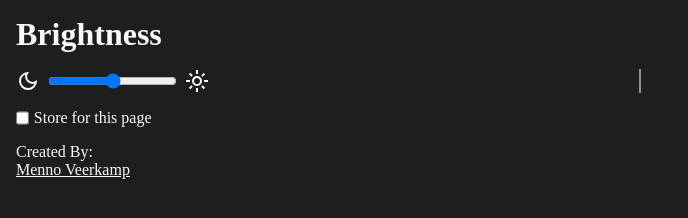
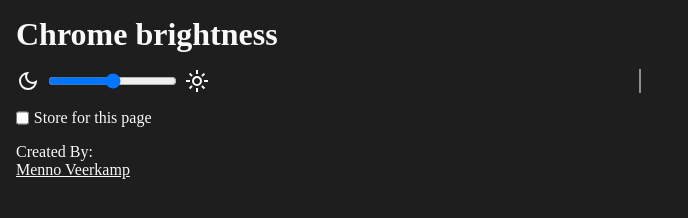
Before and after one commit to MennoVK/Browser-brightness, a browser extension: page index.html in a window 1280 px wide. Shown: the whole page, without its empty margins (0-688 px from the left). Drawn offline with Linux system fonts and the light colour scheme.

Commit message:
feat(naming): change extension name

```diff
--- a/index.html
+++ b/index.html
@@ -6,11 +6,11 @@
     <meta name="viewport" content="width=device-width, initial-scale=1.0">
     <script defer src="scripts/popup.js"></script>
     <link rel="stylesheet" href="styles/popupStyles.css">
-    <title>Brightness</title>
+    <title>Chrome brightness</title>
   </head>
   <body>
     <header>
-      <h1>Brightness</h1>
+      <h1>Chrome brightness</h1>
     </header>
     <main>
       <section class="slider">
```
Also changed, not shown: manifest.json.
